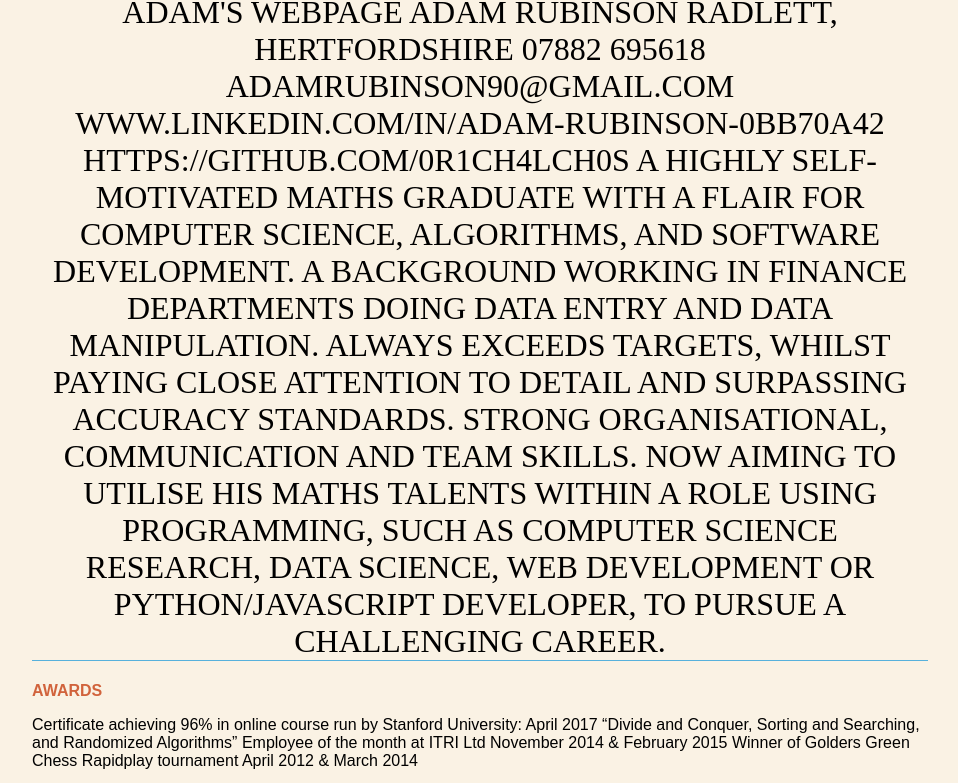
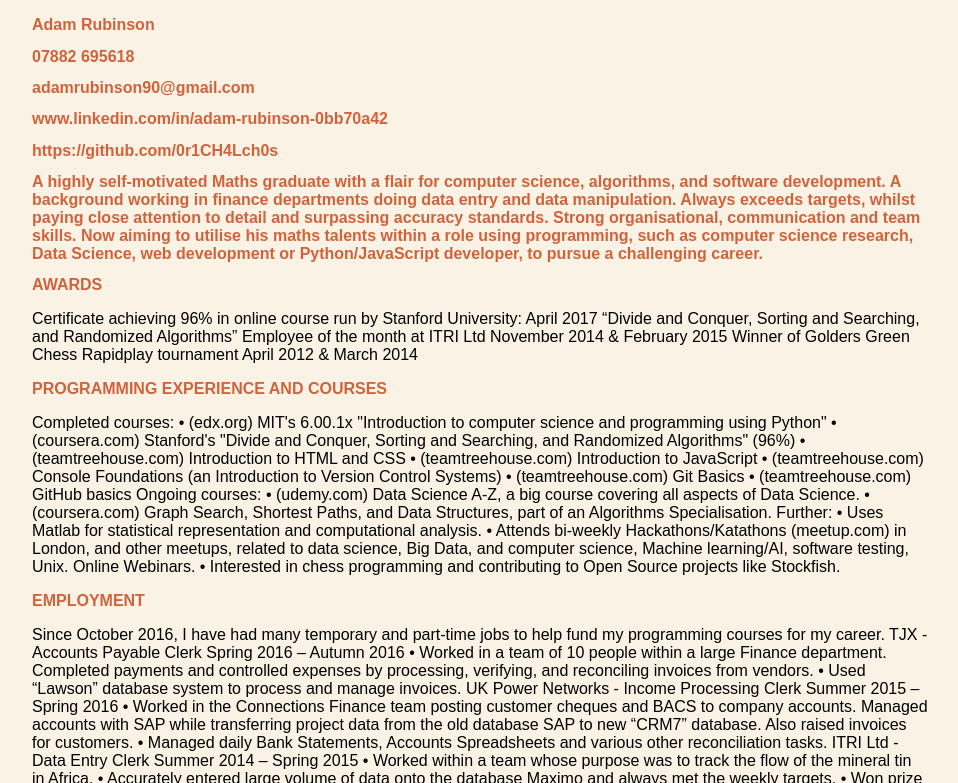
Before and after one commit to 0r1CH4Lch0s/0r1CH4Lch0s.github.io, a plain HTML site: page index.html in a window 1280 px wide. Shown: the part 73-856 px from the top of the page, without its empty margins (160-1118 px from the left). Drawn offline with Linux system fonts and the light colour scheme.

Commit message:
Update index.html

```diff
--- a/index.html
+++ b/index.html
@@ -31,20 +31,19 @@ h2 {
 </head>
 
 <body>
-<h1><img src="blackgoose.png" alt="Black Goose logo"><br>Adam's Webpage
-Adam Rubinson
-Radlett, Hertfordshire
-07882 695618
-adamrubinson90@gmail.com
-www.linkedin.com/in/adam-rubinson-0bb70a42
-https://github.com/0r1CH4Lch0s
+<h1>Adam's Webpage</h1>
+<h2>Adam Rubinson</h2>
+<h2>07882 695618</h2>
+<h2>adamrubinson90@gmail.com</h2>
+<h2>www.linkedin.com/in/adam-rubinson-0bb70a42</h2>
+<h2>https://github.com/0r1CH4Lch0s</h2>
 
-A highly self-motivated Maths graduate with a flair for computer science, algorithms, and software development.
+<h2>A highly self-motivated Maths graduate with a flair for computer science, algorithms, and software development.
 A background working in finance departments doing data entry and data manipulation.
 Always exceeds targets, whilst paying close attention to detail and surpassing accuracy standards.
 Strong organisational, communication and team skills.
 Now aiming to utilise his maths talents within a role using programming, such as computer science research,
-Data Science, web development or Python/JavaScript developer, to pursue a challenging career.</h1>
+Data Science, web development or Python/JavaScript developer, to pursue a challenging career.</h2>
 
 <h2>AWARDS</h2>
 <p>
```
